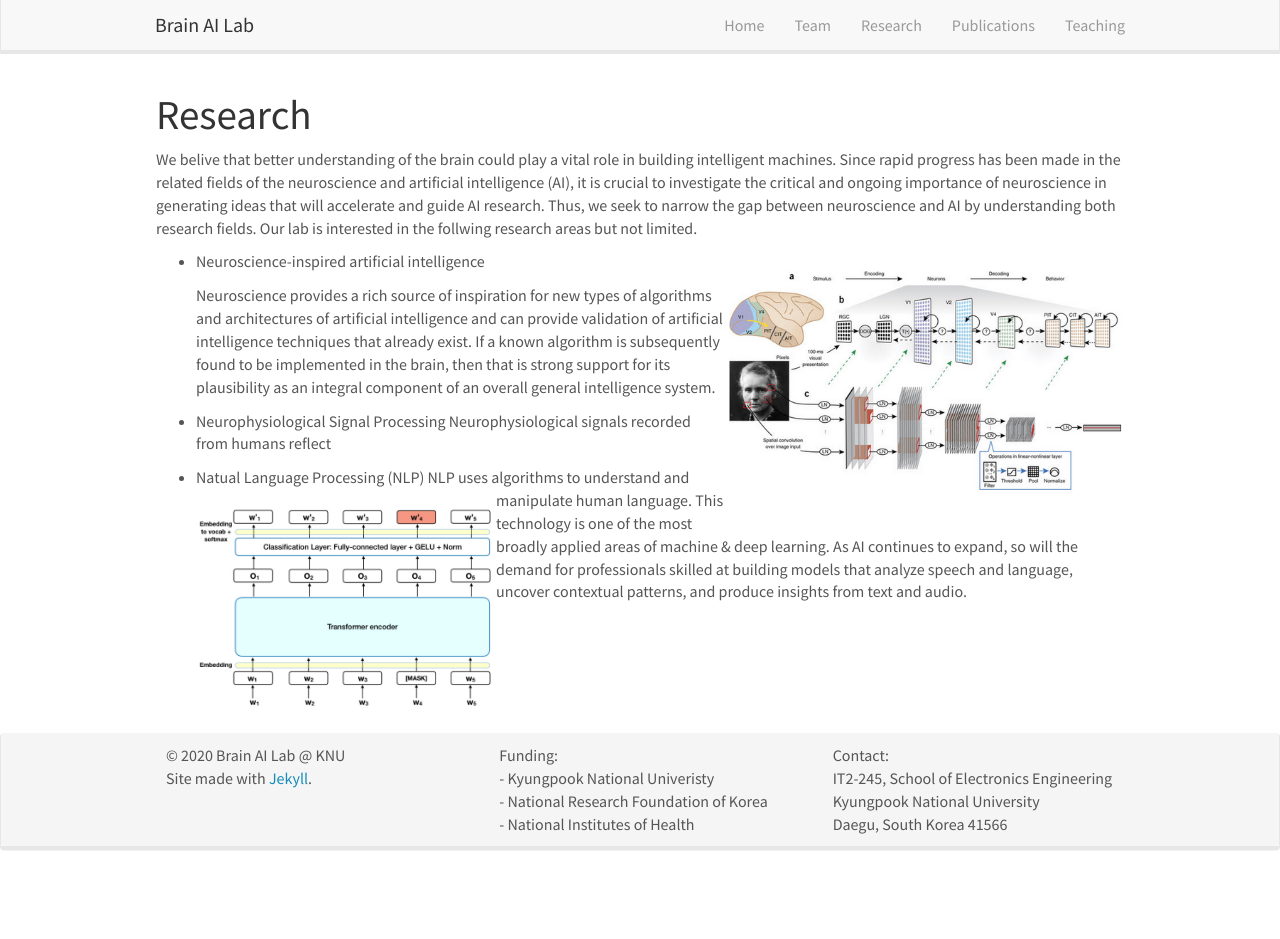
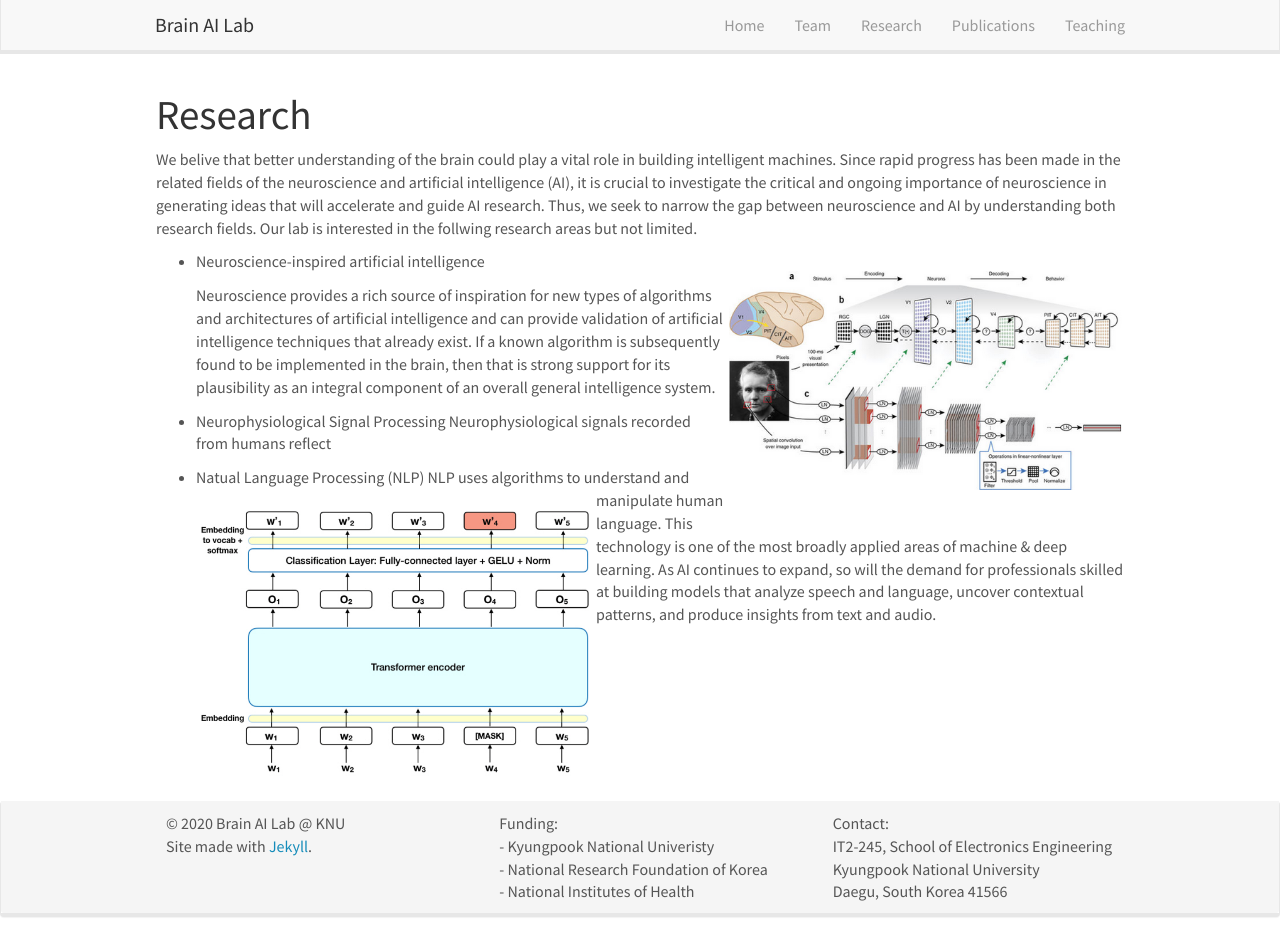
Before and after one commit to KNU-BrainAI/knu-brainai.github.io, a Jekyll site: the page built from _pages/research.md, in a window 1280 px wide and 939 px high. Built offline with Jekyll 4.4.1, drawn with Linux system fonts in a browser that asks for light colours; nearby versions of some CDN libraries.

Commit message:
Update research.md

```diff
--- a/_pages/research.md
+++ b/_pages/research.md
@@ -21,5 +21,8 @@ We belive that better understanding of the brain could play a vital role in buil
 - Neurophysiological Signal Processing
   Neurophysiological signals recorded from humans reflect
 
-- Natual Language Processing (NLP) ![]({{ site.url }}{{ site.baseurl }}/images/bert.jpg){: style="width: 300px; float: left; border: 10px"}
+
+
+
+- Natual Language Processing (NLP) ![]({{ site.url }}{{ site.baseurl }}/images/bert.jpg){: style="width: 400px; float: left"}
   NLP uses algorithms to understand and manipulate human language. This technology is one of the most broadly applied areas of machine & deep learning. As AI continues to expand, so will the demand for professionals skilled at building models that analyze speech and language, uncover contextual patterns, and produce insights from text and audio.
```
